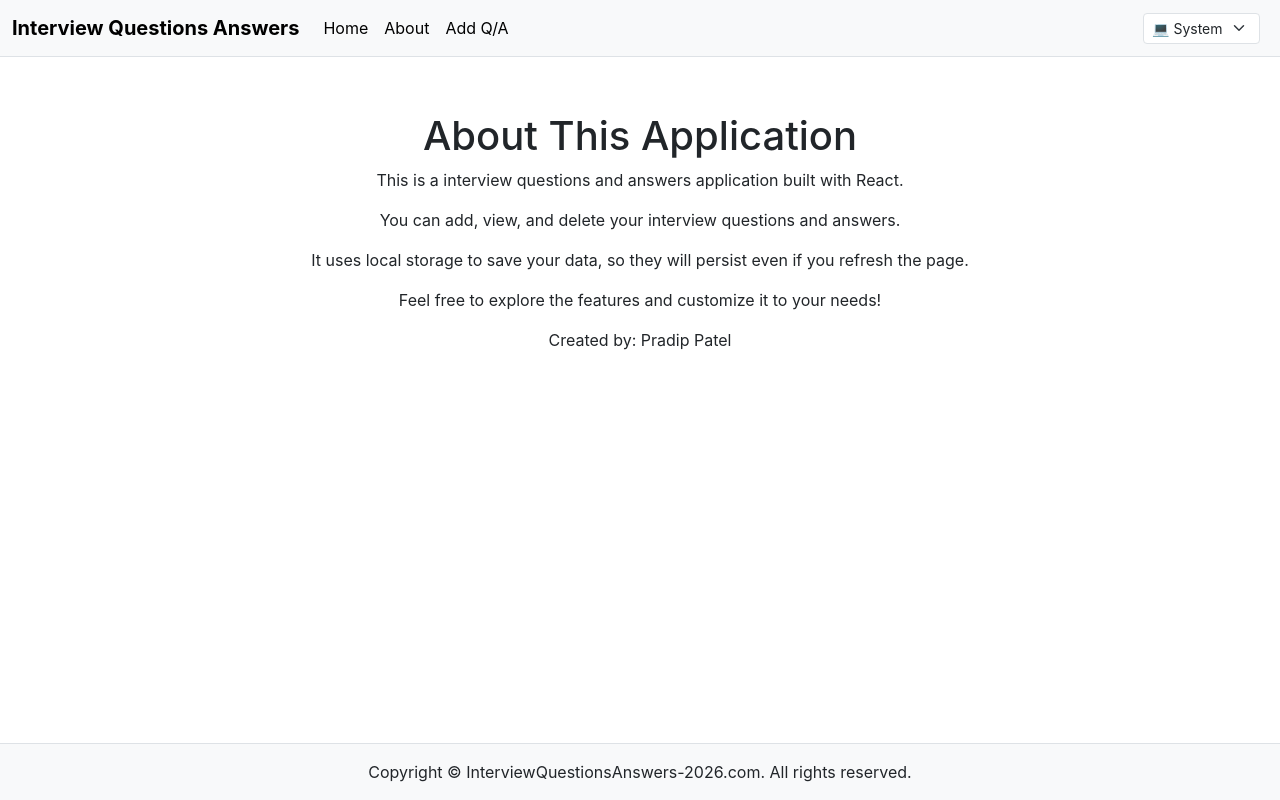
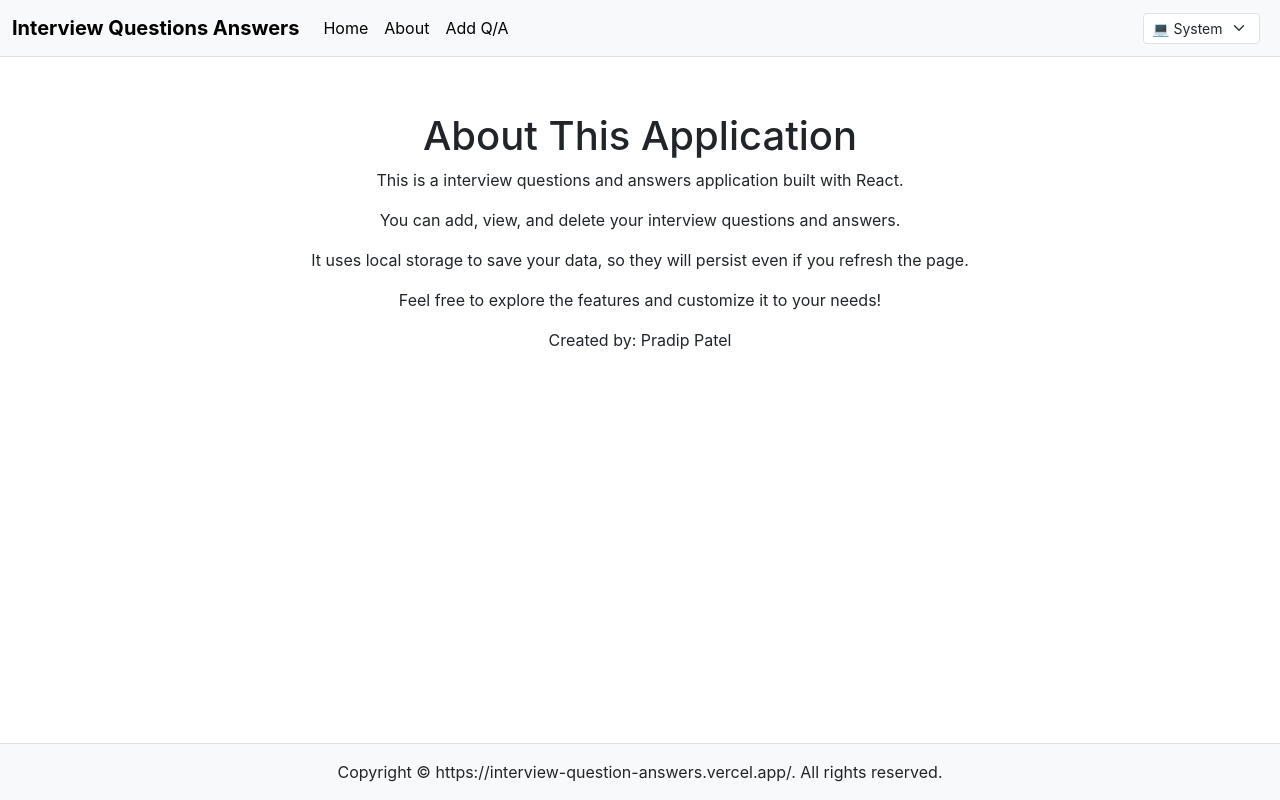
Before and after one commit to pradipPatelR/interview-question-answers, a React (Create React App) app: page /about in a window 1280 px wide. Built offline with nearby package versions, Linux system fonts and the light colour scheme; no server answers; the database is empty.

Commit message:
Update footer copyright link to point to the correct website

```diff
--- a/src/MyComponents/Footer.js
+++ b/src/MyComponents/Footer.js
@@ -9,7 +9,7 @@ export const Footer = () => {
   }
   return (
     <footer className="bg-body-tertiary text-body text-center py-3 border-top" style={footerStyle}>
-      <p className="mb-0">Copyright &copy; InterviewQuestionsAnswers-2026.com. All rights reserved.</p>
+      <p className="mb-0">Copyright &copy; https://interview-question-answers.vercel.app/. All rights reserved.</p>
     </footer>
   )
 }
```
